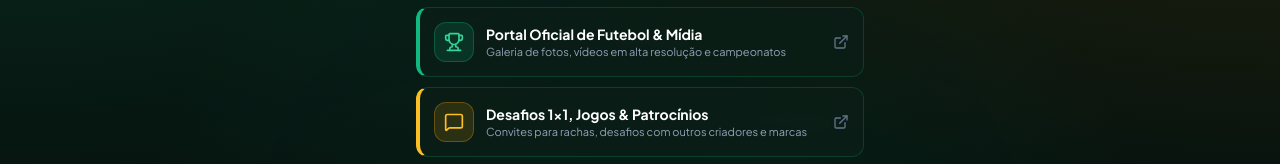
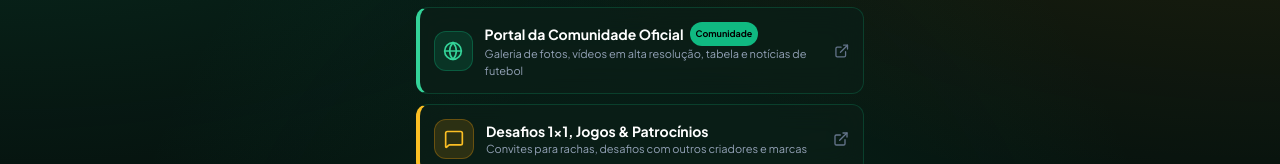
Before and after one commit to davirian-dev/davirian-fut-links, a plain HTML site: page index.html in a window 1280 px wide. Shown: the part 1160-1324 px from the top of the page. Drawn offline with nearby package versions, Linux system fonts and the light colour scheme.

Commit message:
feat: destacar Portal da Comunidade Oficial (davirian-site.vercel.app)

```diff
--- a/index.html
+++ b/index.html
@@ -270,15 +270,18 @@
                 <i data-lucide="external-link" class="w-4 h-4 text-slate-500 group-hover:text-white transition-colors"></i>
             </a>
 
-            <!-- LINK: Portal Oficial Davi Rian Futebol -->
-            <a href="https://davirian-site.vercel.app" target="_blank" rel="noopener" class="w-full p-3.5 rounded-xl fut-link flex items-center justify-between group border-l-4 border-l-emerald-500">
+            <!-- LINK: Portal da Comunidade Oficial -->
+            <a href="https://davirian-site.vercel.app/" target="_blank" rel="noopener" class="w-full p-3.5 rounded-xl fut-link flex items-center justify-between group border-l-4 border-l-emerald-400">
                 <div class="flex items-center gap-3">
                     <div class="w-10 h-10 rounded-xl bg-emerald-500/15 border border-emerald-500/30 flex items-center justify-center text-emerald-400 group-hover:scale-110 transition-transform">
-                        <i data-lucide="trophy" class="w-5 h-5"></i>
+                        <i data-lucide="globe" class="w-5 h-5"></i>
                     </div>
                     <div class="text-left">
-                        <div class="text-sm font-bold text-white group-hover:text-emerald-400 transition-colors">Portal Oficial de Futebol & Mídia</div>
-                        <div class="text-[11px] text-slate-400">Galeria de fotos, vídeos em alta resolução e campeonatos</div>
+                        <div class="text-sm font-bold text-white group-hover:text-emerald-400 transition-colors flex items-center gap-1.5">
+                            <span>Portal da Comunidade Oficial</span>
+                            <span class="bg-emerald-500 text-black text-[9px] px-1.5 py-0.5 rounded-full font-bold">Comunidade</span>
+                        </div>
+                        <div class="text-[11px] text-slate-400">Galeria de fotos, vídeos em alta resolução, tabela e notícias de futebol</div>
                     </div>
                 </div>
                 <i data-lucide="external-link" class="w-4 h-4 text-slate-500 group-hover:text-white transition-colors"></i>
```
